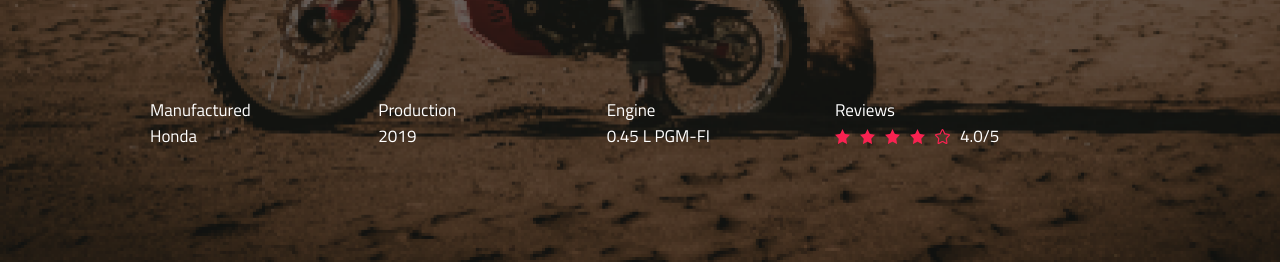
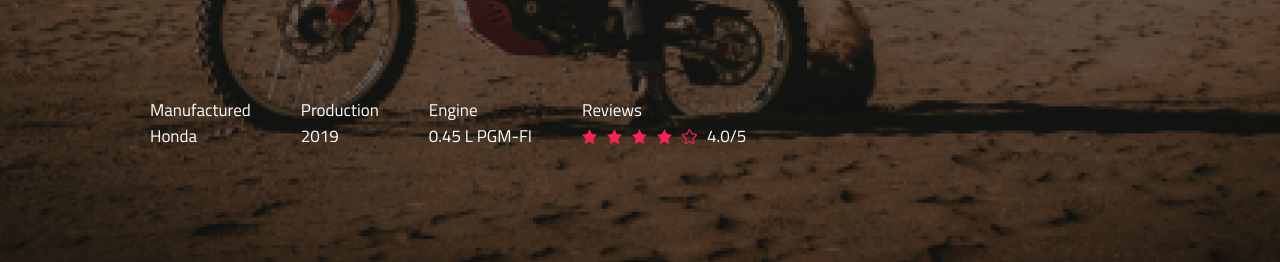
Before and after one commit to LucaBrasi718/beeInterns-16, a plain HTML site: page index.html in a window 1280 px wide. Shown: the part 544-806 px from the top of the page. Drawn offline with Linux system fonts and the light colour scheme.

Commit message:
fixed after re-checking

```diff
--- a/index.html
+++ b/index.html
@@ -48,7 +48,7 @@
                 <div class="banner">
                     <div class="inner">
                         <h1>
-                            Honda <i class="db"></i>Sport <i class="db"></i>CRF 450RX
+                            Honda <br>Sport <br>CRF 450RX
                         </h1>
                         <div class="banner__action">
                             <div class="action__item action__watch-film">
--- a/styles/adaptive.css
+++ b/styles/adaptive.css
@@ -65,23 +65,16 @@
 
     .description__item {
         margin-top: 0;
-        margin-left: 77px;
-    }
-
-    .description__item:first-child, .description__item:last-child {
-        margin-left: 0;
+        margin-right: 77px;
     }
 
     .description__item {
         width: calc((100% / 3) - (154px / 2));
     }
 
-    .description__item:last-child {
-        width: auto;
-    }
-
     .description__item:nth-child(n + 4) {
         margin-top: 18px;
+        width: 100%;
     }
 
     .offer {
@@ -180,15 +173,13 @@
     }
 
     .description__item {
-        width: calc((100% / 4) - (200px / 3))
-    }
-
-    .description__item + .description__item {
-        margin-left: 50px;
+        width: auto;
+        margin-right: 50px;
     }
 
     .description__item:nth-child(n + 4) {
         margin-top: 0;
+        width: auto;
     }
 
     .offer {
```
